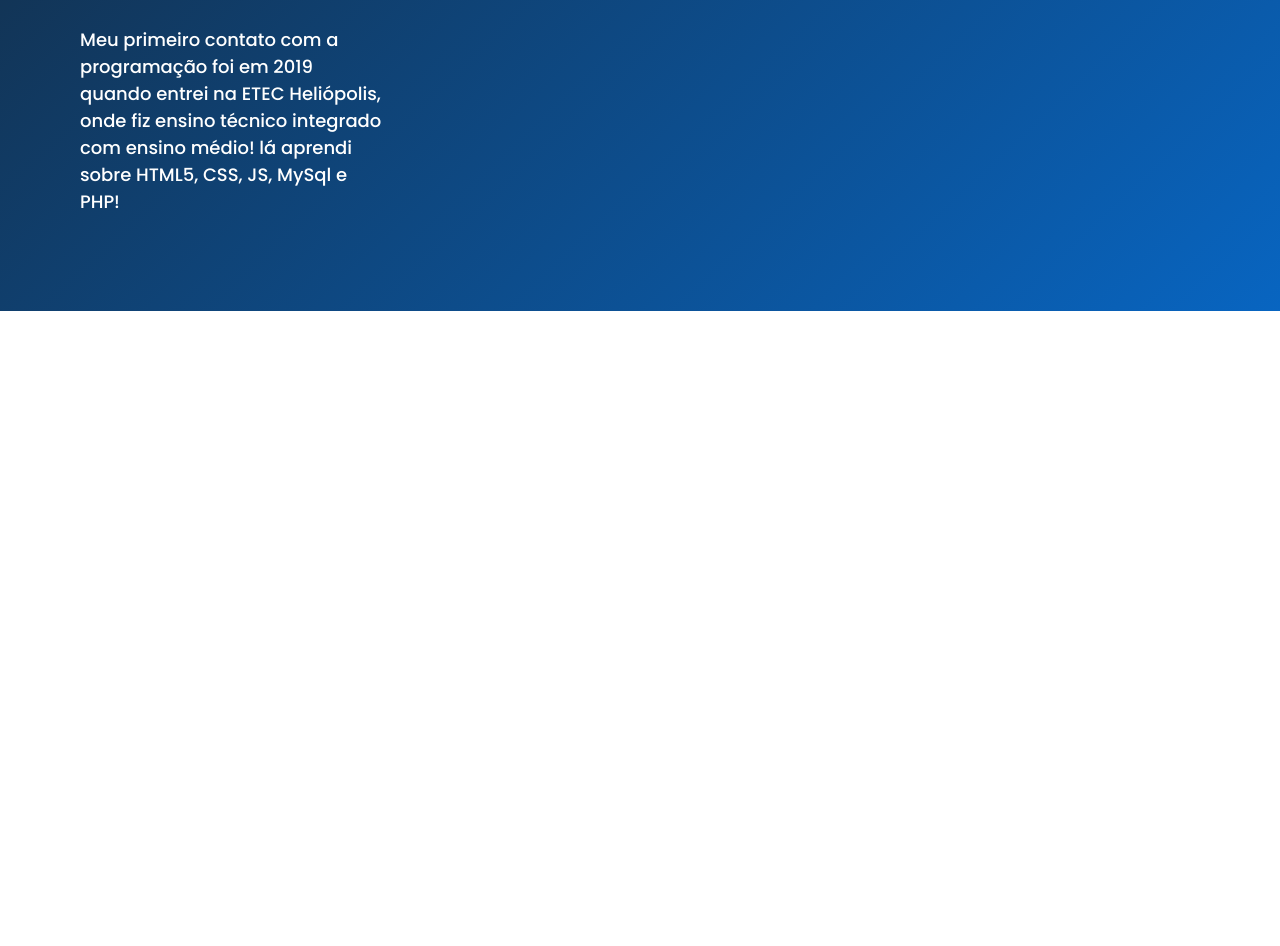
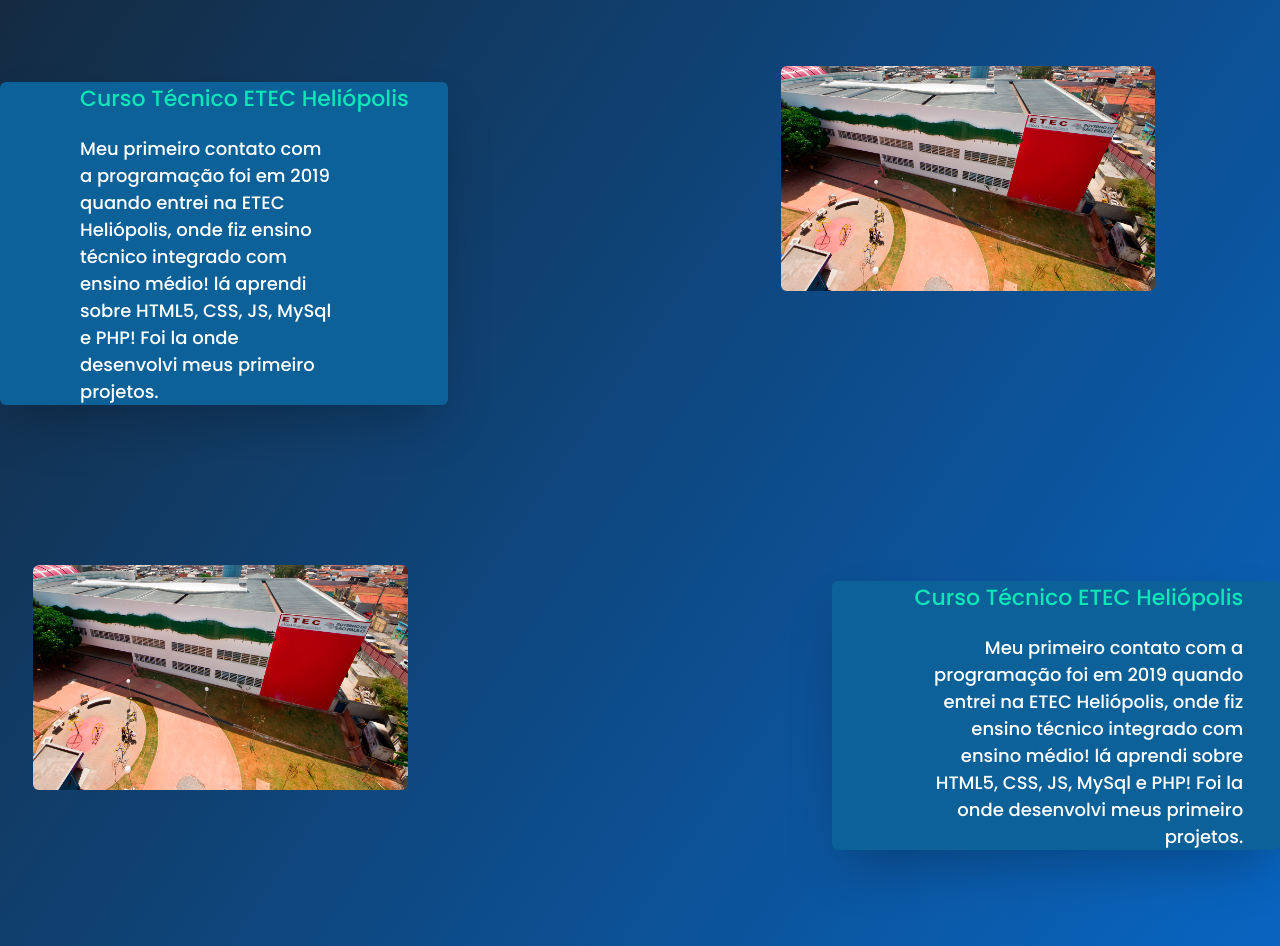
Before and after one commit to willianrizzo/MyPortifolio, a React (Vite) app: page / in a window 1280 px wide. Shown: the part 900-1846 px from the top of the page. Before the commit the page ends 1211 px from the top, so only its background shows below. Built offline with nearby package versions, Linux system fonts and the light colour scheme.

Commit message:
Styled Componentes Section

```diff
--- a/src/Home/Componentes/Section.jsx
+++ b/src/Home/Componentes/Section.jsx
@@ -1,17 +1,18 @@
+import ExperienciaDois from './Styled/ExperienciaDois'
+import ExperienciaUm from './Styled/ExperienciaUm'
+
 function Section() {
     return (
         <div>
-            <div className="mt-24">
-                <div className="W-full text-center">
-                    <h3 className="text-3xl text-[#0EE6B7]">Experiencias</h3>
+            <div className="mt-52">
+                <div className="W-full text-center ">
+                    <h3 className="text-3xl text-[#0EE6B7]">Minhas experiências</h3>
                 </div>
 
 
-                <div className=" justify-center gap-28">
-                    <div className="w-[40%] flex flex-col gap-10 pl-20 mt-36 ">
-                        <h2 className=" text-[22px] text-[#0EE6B7]">Curso Técnico ETEC Heliópolis</h2>
-                        <p className="w-[70%] text-[18px] text-white">Meu primeiro contato com a programação foi em 2019 quando entrei na ETEC Heliópolis, onde fiz ensino técnico integrado com ensino médio! lá aprendi sobre HTML5, CSS, JS, MySql e PHP!</p>
-                    </div>
+                <div className=" flex flex-col gap-20 mt-[65px] ">
+                    <ExperienciaUm/>
+                   <ExperienciaDois/>
 
                 </div>
             </div>
--- /dev/null
+++ b/src/Home/Componentes/Styled/ExperienciaDois.jsx
@@ -0,0 +1,17 @@
+import Etec from '../../../assets/etec.png'
+function ExperienciaDois() {
+    return (
+        <div>
+            <div className='flex'>
+                <div className=''>
+                    <img className='w-[45%] ml-[4%]  mt-20  rounded-md flex items-center' src={Etec} alt="" />
+                </div>
+                <div className="w-[55%] flex flex-col justify-center gap-5 pl-20 mt-24  bg-[#0c6199] rounded-md shadow-2xl ">
+                    <h2 className=" w-[90%] text-[22px] text-right text-[#0EE6B7]">Curso Técnico ETEC Heliópolis</h2>
+                    <p className="w-[90%] text-[18px] text-right text-white">Meu primeiro contato com a programação foi em 2019 quando entrei na ETEC Heliópolis, onde fiz ensino técnico integrado com ensino médio! lá aprendi sobre HTML5, CSS, JS, MySql e PHP! Foi la onde desenvolvi meus primeiro projetos.</p>
+                </div>
+            </div>
+        </div>
+    )
+}
+export default ExperienciaDois
--- /dev/null
+++ b/src/Home/Componentes/Styled/ExperienciaUm.jsx
@@ -0,0 +1,17 @@
+import Etec from '../../../assets/etec.png'
+function ExperienciaUm() {
+    return (
+        <div>
+            <div className='flex'>
+                <div className="w-[55%] flex flex-col justify-center gap-5 pl-20 mt-24  bg-[#0c6199] rounded-md shadow-2xl ">
+                    <h2 className=" text-[22px] text-[#0EE6B7]">Curso Técnico ETEC Heliópolis</h2>
+                    <p className="w-[70%] text-[18px] text-white">Meu primeiro contato com a programação foi em 2019 quando entrei na ETEC Heliópolis, onde fiz ensino técnico integrado com ensino médio! lá aprendi sobre HTML5, CSS, JS, MySql e PHP! Foi la onde desenvolvi meus primeiro projetos.</p>
+                </div>
+                <div className=''>
+                    <img className='w-[45%] ml-[40%]  mt-20  rounded-md flex items-center' src={Etec} alt="" />
+                </div>
+            </div>
+        </div>
+    )
+}
+export default ExperienciaUm
```
Also changed, not shown: src/assets/etec.jpg (added), src/assets/etec.png (added).
